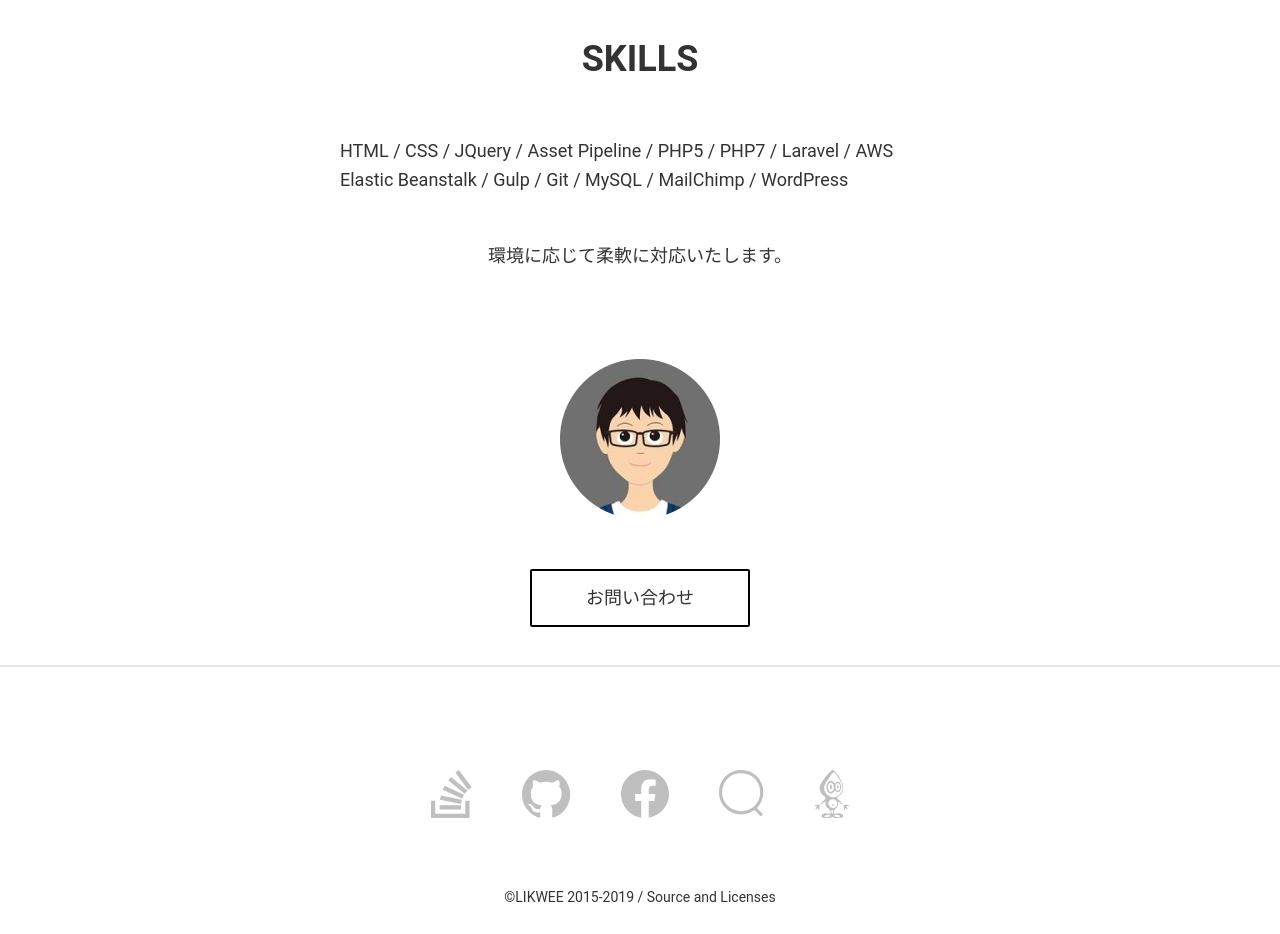
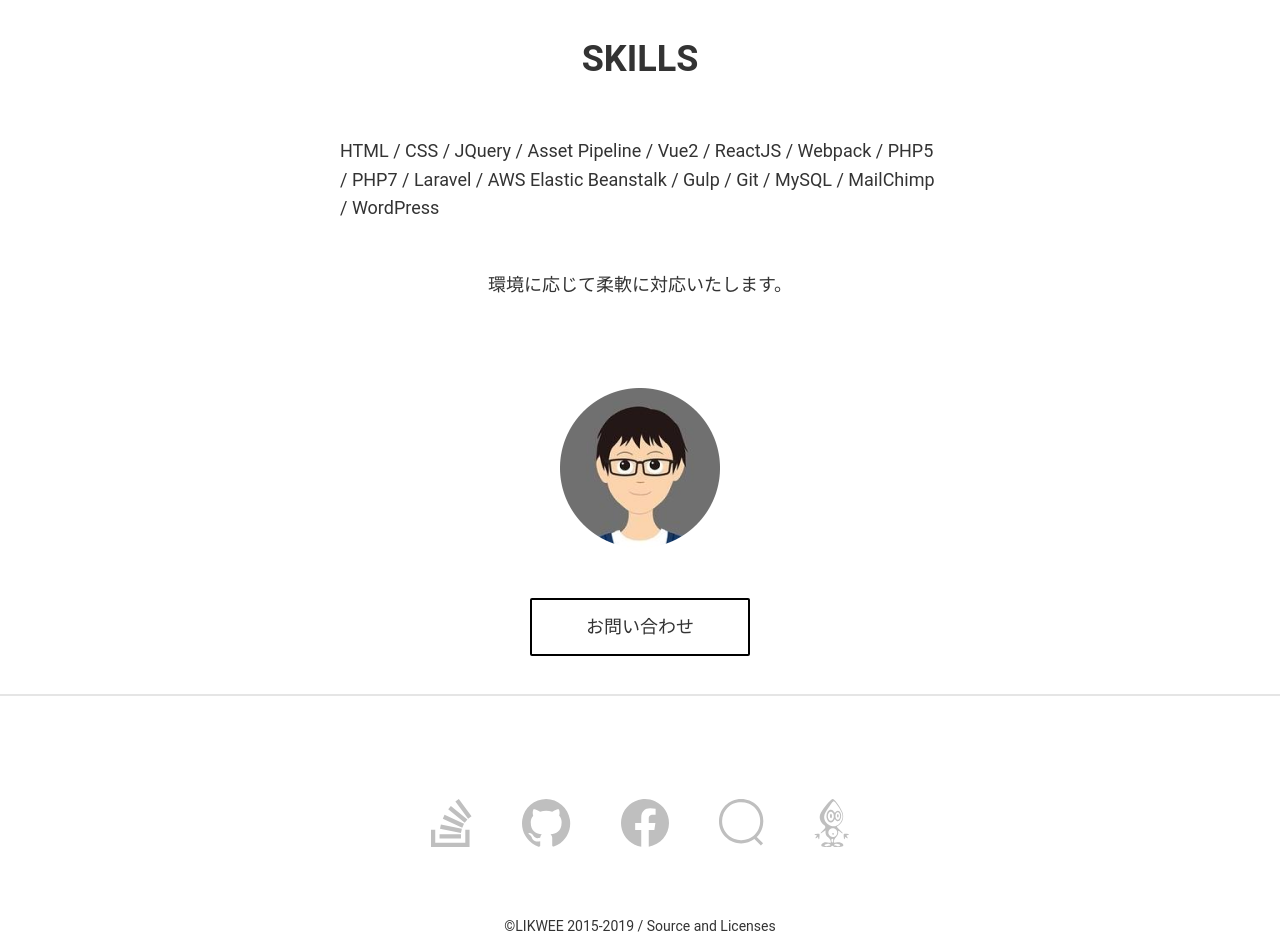
Before and after one commit to edisonthk/portfolio_vuejs, a Vue app: page / in a window 1280 px wide. Shown: the part 3480-4414 px from the top of the page. Built offline with nearby package versions, Linux system fonts and the light colour scheme.

Commit message:
スキルを変更

```diff
--- a/src/pages/HomePage.vue
+++ b/src/pages/HomePage.vue
@@ -41,7 +41,7 @@
     </div>
     <div class="s4">
       <h3 class="headline1">SKILLS</h3>
-      <p class="s4-text1">HTML / CSS / JQuery / Asset Pipeline / PHP5 / PHP7 / Laravel /
+      <p class="s4-text1">HTML / CSS / JQuery / Asset Pipeline / Vue2 / ReactJS / Webpack / PHP5 / PHP7 / Laravel /
 AWS Elastic Beanstalk / Gulp / Git / MySQL / MailChimp / WordPress</p>
 <p class="s4-text2">環境に応じて柔軟に対応いたします。</p>
 <img class="s4-profile" src="@/assets/profile.png">
```
